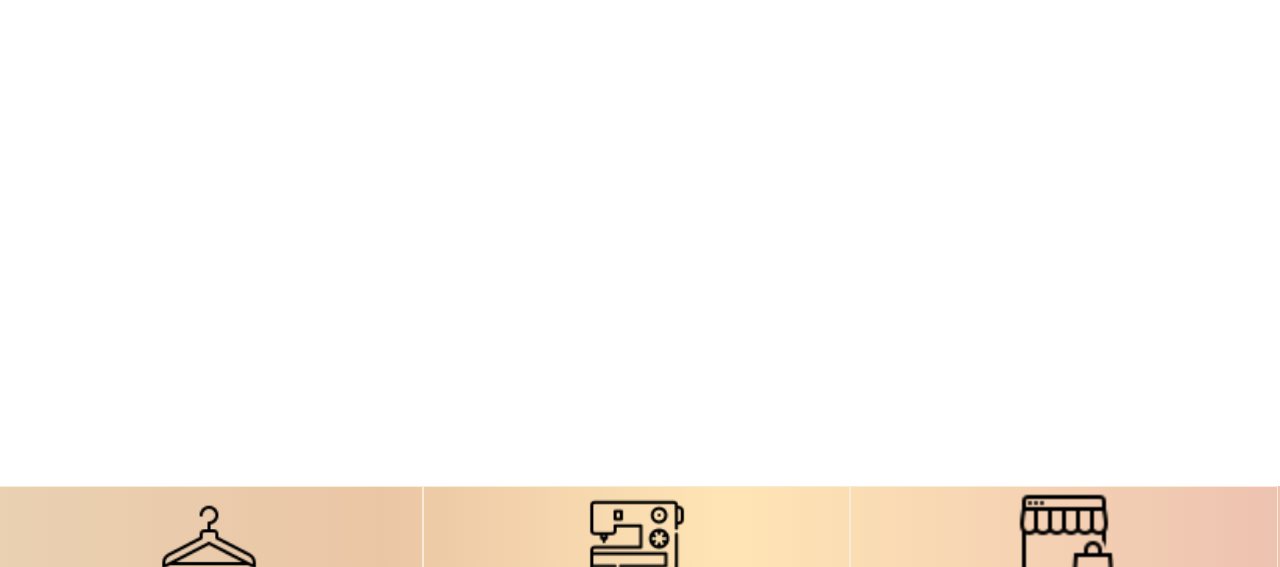
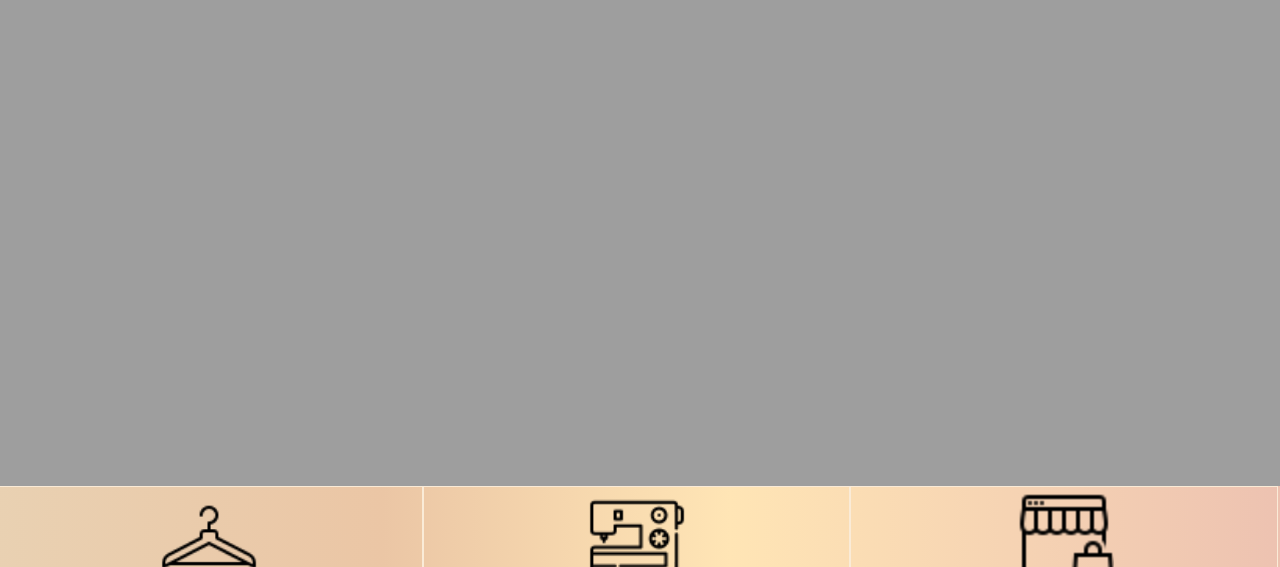
Before and after one commit to stiques-stones/Final-Project-W4b, a plain HTML site: page index.html in a window 1280 px wide. Shown: the part 169-736 px from the top of the page. Drawn offline with Linux system fonts and the light colour scheme; the site is published under a folder, as on GitHub Pages, so addresses that start at the root find nothing; a web font is replaced by a local one.

Commit message:
final project

```diff
--- a/css/style.css
+++ b/css/style.css
@@ -58,7 +58,7 @@ na ul a li:active{
 main{
     height: 600px;
     width: 100%;
-    background-image: url('/img/scissorsbackgroud.jpg');
+    background-image: url('../img/scissorsbackgroud.jpg');
     background-size: cover;
     background-position: center;
 
```
